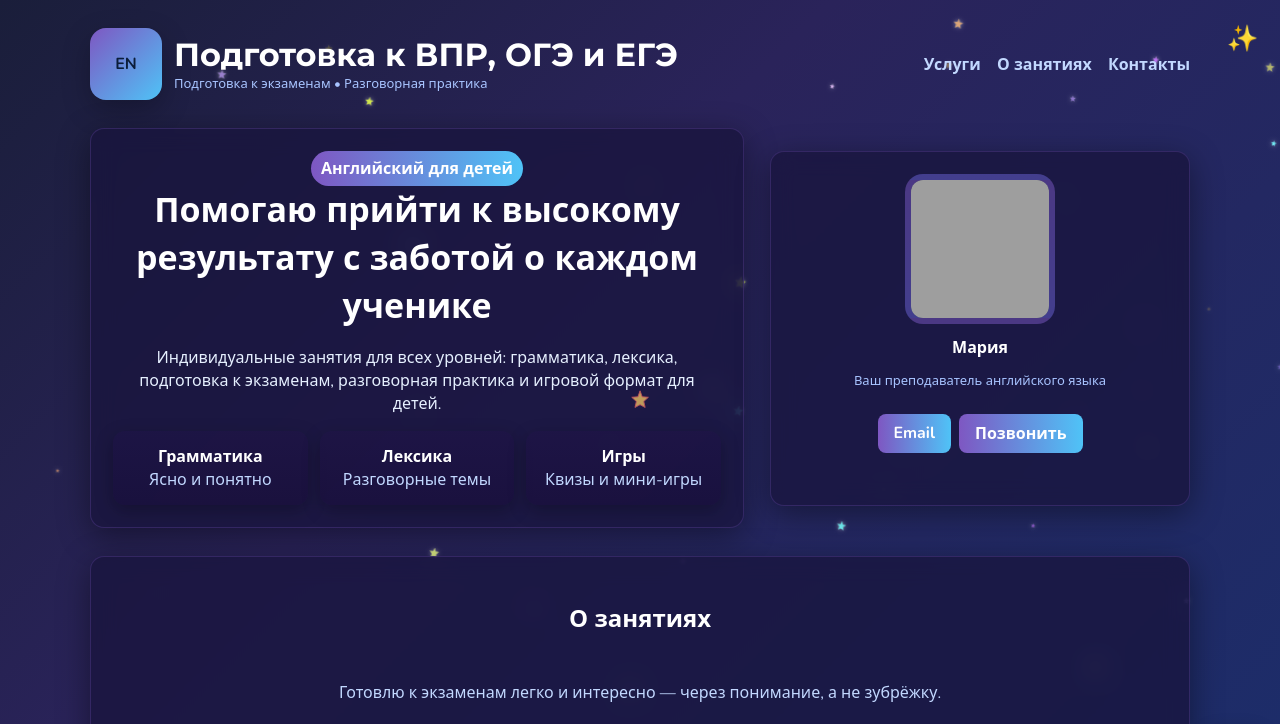
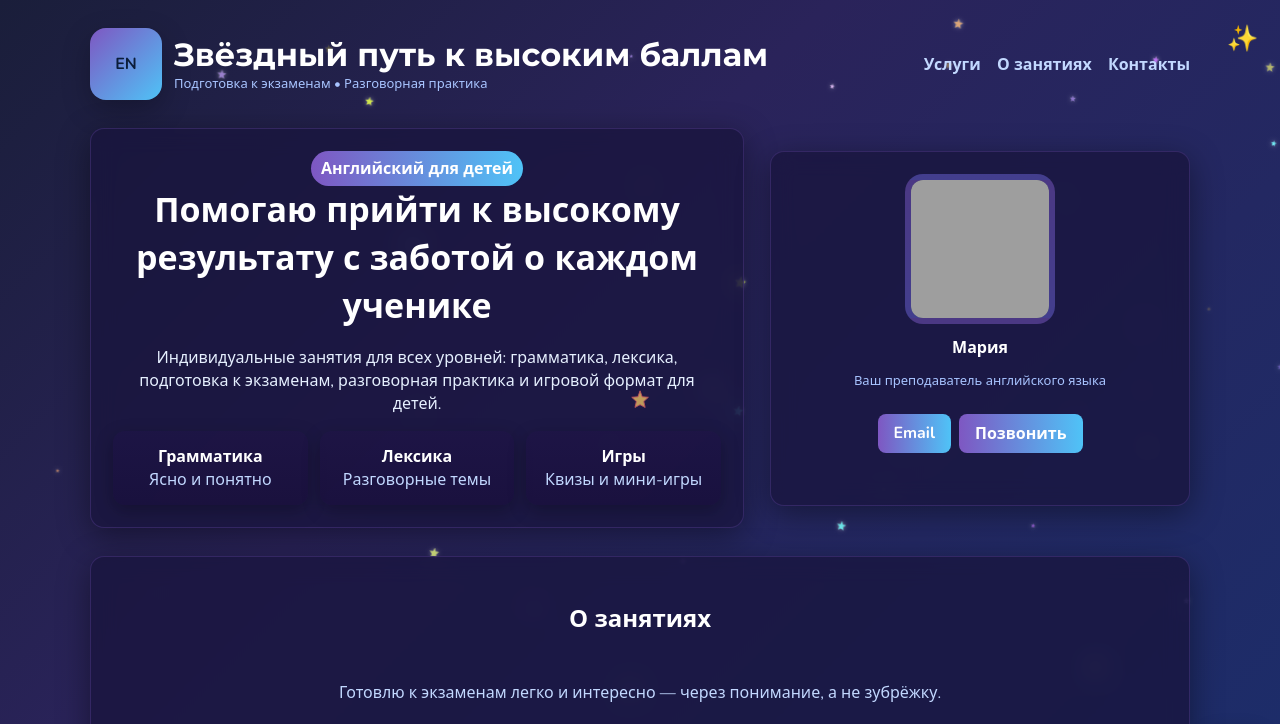
Before and after one commit to claimattention-sudo/MywebsiteTeacher, a plain HTML site: page index.html in a window 1280 px wide. Shown: the top 724 px of the page. Drawn offline with nearby package versions, Linux system fonts and the light colour scheme; grey boxes are pictures that could not be loaded.

Commit message:
index.html

```diff
--- a/index.html
+++ b/index.html
@@ -243,7 +243,7 @@
       <div class="brand">
         <div class="logo">EN</div>
         <div>
-          <h1>Подготовка к ВПР, ОГЭ и ЕГЭ</h1>
+          <h1>Звёздный путь к высоким баллам</h1>
           <div style="font-size:13px;color:#a8c4ff">Подготовка к экзаменам • Разговорная практика</div>
         </div>
       </div>
```
